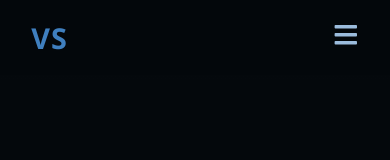
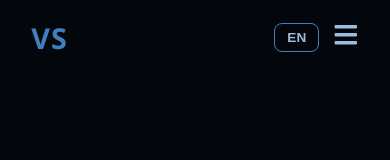
Before and after one commit to ViniciuPSantos/MyPortifolio, a React (Create React App) app in the folder portfolio/: page / in a window 390 px wide. Shown: the top 160 px of the page. Built offline with nearby package versions, Linux system fonts and the light colour scheme.

Commit message:
feat: move toggle de idioma para fora do menu hamburguer no mobile

```diff
--- a/portfolio/src/components/NavBar.jsx
+++ b/portfolio/src/components/NavBar.jsx
@@ -7,13 +7,16 @@ import "../styles/NavBar.css";
 const NavBar = () => {
   const { t, lang, toggleLang } = useLang();
   const [menuOpen, setMenuOpen] = useState(false);
-
   const closeMenu = () => setMenuOpen(false);
 
   return (
     <nav className="navbar">
       <div className="logo">VS</div>
 
+      <div className="mobile-actions">
+        <button className="lang-toggle" onClick={toggleLang} aria-label="Trocar idioma">
+          {lang === "pt" ? "EN" : "PT"}
+        </button>
         <button
           className="menu-toggle"
           onClick={() => setMenuOpen((prev) => !prev)}
@@ -22,6 +25,7 @@ const NavBar = () => {
         >
           {menuOpen ? <FaTimes /> : <FaBars />}
         </button>
+      </div>
 
       <div className={`nav-menu ${menuOpen ? "open" : ""}`}>
         <ul className="nav-links">
@@ -31,6 +35,7 @@ const NavBar = () => {
         </ul>
 
         <div className="nav-actions">
+
           <a
             href="https://www.linkedin.com/in/vinicius-de-paula-santos-dev"
             target="_blank"
@@ -39,6 +44,7 @@ const NavBar = () => {
             aria-label="LinkedIn">
             <FaLinkedin />
           </a>
+
 
           <a
             href="https://github.com/ViniciuPSantos"
@@ -49,7 +55,7 @@ const NavBar = () => {
             <FaGithub />
           </a>
 
-          <button className="lang-toggle" onClick={toggleLang} aria-label="Trocar idioma">
+          <button className="lang-toggle lang-toggle-desktop" onClick={toggleLang} aria-label="Trocar idioma">
             {lang === "pt" ? "EN" : "PT"}
           </button>
 
--- a/portfolio/src/styles/NavBar.css
+++ b/portfolio/src/styles/NavBar.css
@@ -11,7 +11,6 @@
   align-items: center;
   z-index: 100;
 }
-
 .logo {
   color: #3f7fbf;
   font-weight: 700;
@@ -19,14 +18,11 @@
   letter-spacing: 1px;
   font-family: 'Segoe UI', Tahoma, Geneva, Verdana, sans-serif;
 }
-
-
 .nav-menu {
   display: flex;
   align-items: center;
   gap: 40px;
 }
-
 .nav-links {
   display: flex;
   gap: 30px;
@@ -45,7 +41,6 @@
 .nav-links a:hover {
   color: #ffffff;
 }
-
 .nav-actions {
   display: flex;
   align-items: center;
@@ -62,7 +57,6 @@
   color: #3f7fbf;
   transform: translateY(-2px);
 }
-
 .lang-toggle {
   background: transparent;
   border: 1px solid #3f7fbf;
@@ -78,7 +72,6 @@
   background: #3f7fbf;
   color: #fff;
 }
-
 .contact-btn {
   background: linear-gradient(90deg, #3f7fbf, #9bbcdd);
   color: #04080c;
@@ -98,7 +91,12 @@
   text-decoration: none;
 }
 
-
+/* bloco de acoes do mobile (toggle + hamburguer) - escondido no desktop */
+.mobile-actions {
+  display: none;
+  align-items: center;
+  gap: 14px;
+}
 .menu-toggle {
   display: none;
   background: transparent;
@@ -111,8 +109,16 @@
 
 /* ===== MOBILE ===== */
 @media (max-width: 768px) {
+  .mobile-actions {
+    display: flex;
+  }
   .menu-toggle {
     display: block;
+  }
+
+  /* esconde o toggle de dentro do menu pra nao duplicar */
+  .lang-toggle-desktop {
+    display: none;
   }
 
   .nav-menu {
```
Lines whose indentation alone changed are shown as unchanged.
